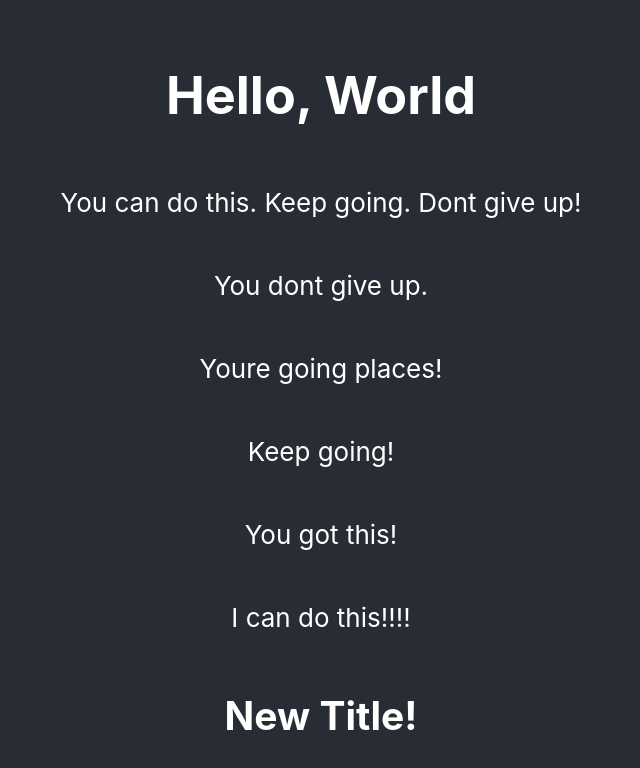
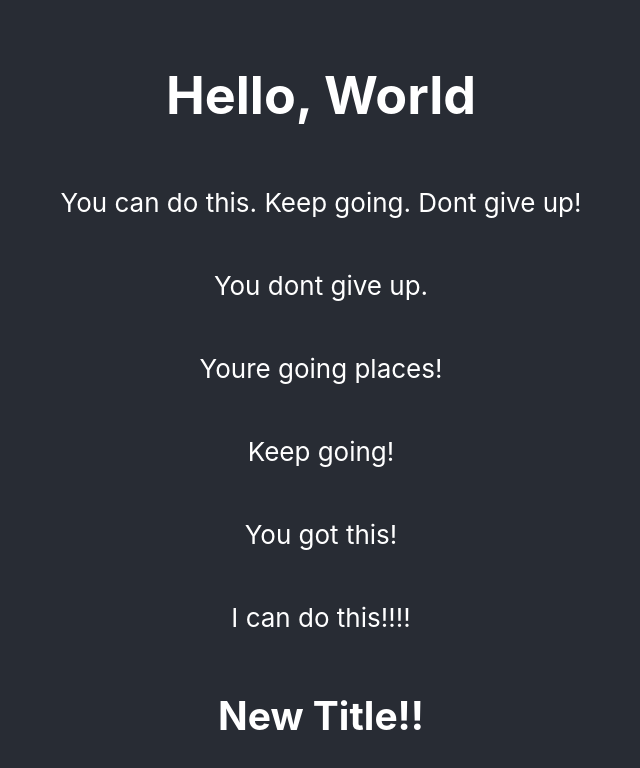
Before and after one commit to tyler-ray90/testing-05-18, a React (Create React App) app: page / in a window 1280 px wide. Shown: the top 768 px of the page, without its empty margins (319-959 px from the left). Built offline with nearby package versions, Linux system fonts and the light colour scheme.

Commit message:
new commit

```diff
--- a/src/App.js
+++ b/src/App.js
@@ -12,7 +12,7 @@ function App() {
         <p>Keep going!</p>
         <p>You got this!</p>
         <p>I can do this!!!!</p>
-        <h2>New Title!</h2>
+        <h2>New Title!!</h2>
 
       </header>
     </div>
```
